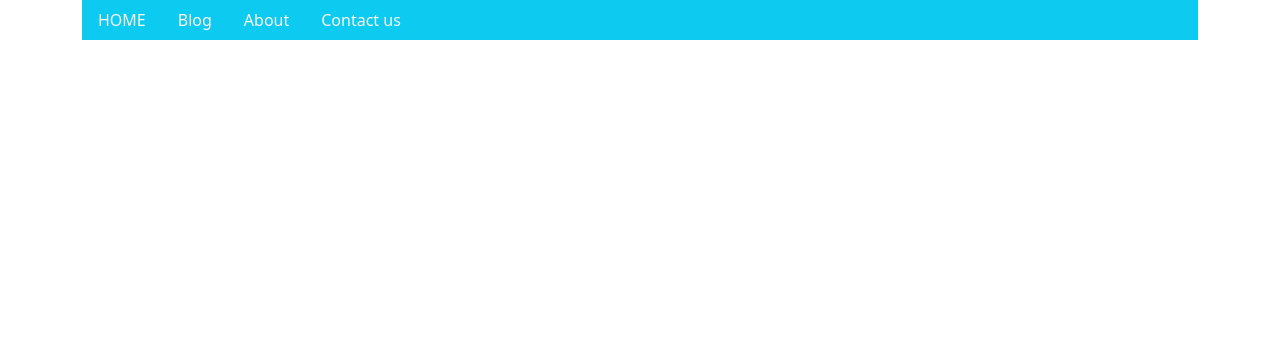
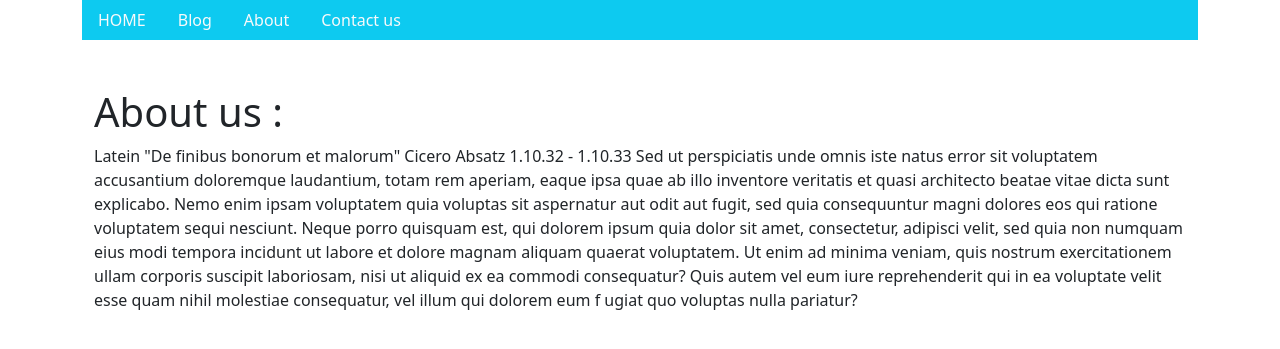
Before and after one commit to gatayaMed/blog_post_v2, a Django app: page /blog/about/ in a window 1280 px wide. Shown: the top 349 px of the page. Run offline with Django 5.2, Linux system fonts and the light colour scheme.

Commit message:
i have added the media files and changing the links in the base.html

```diff
--- a/blogPost_v2/blog/templates/blog/about.html
+++ b/blogPost_v2/blog/templates/blog/about.html
@@ -4,4 +4,19 @@
   {%block content%}
 
 
+  <h1>About us :</h1>
+
+  <p>Latein
+    "De finibus bonorum et malorum" Cicero
+    Absatz 1.10.32 - 1.10.33
+
+    Sed ut perspiciatis unde omnis iste natus error sit voluptatem accusantium doloremque laudantium,
+     totam rem aperiam, eaque ipsa quae ab illo inventore veritatis et quasi architecto beatae vitae dicta
+     sunt explicabo. Nemo enim ipsam voluptatem quia voluptas sit aspernatur aut odit aut fugit, sed quia
+      consequuntur magni dolores eos qui ratione voluptatem sequi nesciunt. Neque porro quisquam est, qui
+      dolorem ipsum quia dolor sit amet, consectetur, adipisci velit, sed quia non numquam eius modi tempora
+       incidunt ut labore et dolore magnam aliquam quaerat voluptatem. Ut enim ad minima veniam, quis nostrum
+       exercitationem ullam corporis suscipit laboriosam, nisi ut aliquid ex ea commodi consequatur? Quis autem vel eum iure
+    reprehenderit qui in ea voluptate velit esse quam nihil molestiae consequatur, vel illum qui dolorem eum f
+    ugiat quo voluptas nulla pariatur?</p>
   {%endblock%}
--- a/blogPost_v2/blog/templates/blog/base.html
+++ b/blogPost_v2/blog/templates/blog/base.html
@@ -11,16 +11,16 @@
 <div class="container">
   <ul class="nav bg-info">
     <li class="nav-item">
-      <a class="nav-link link-light" href="/blog">HOME</a>
+      <a class="nav-link link-light" href="{% url 'home'%}">HOME</a>
     </li>
     <li class="nav-item">
-      <a class="nav-link link-light" href="article_list/">Blog</a>
+      <a class="nav-link link-light" href=" {% url 'article_list'%}">Blog</a>
     </li>
     <li class="nav-item">
-      <a class="nav-link link-light" href="about/">About</a>
+      <a class="nav-link link-light" href="{% url 'about'%}">About</a>
     </li>
     <li class="nav-item">
-      <a class="nav-link link-light" href="contact/">Contact us</a>
+      <a class="nav-link link-light" href="{% url 'contact'%}">Contact us</a>
     </li>
   </ul>
   <br/><br/>
```
Also changed, not shown: blogPost_v2/blog/templates/blog/home.html (+6 -2 lines), blogPost_v2/static/css/styles.css (added, +25 -0 lines), blogPost_v2/media/blog1.jpg (added), blogPost_v2/media/blog2.jpg (added), blogPost_v2/media/blog3.jpg (added).
